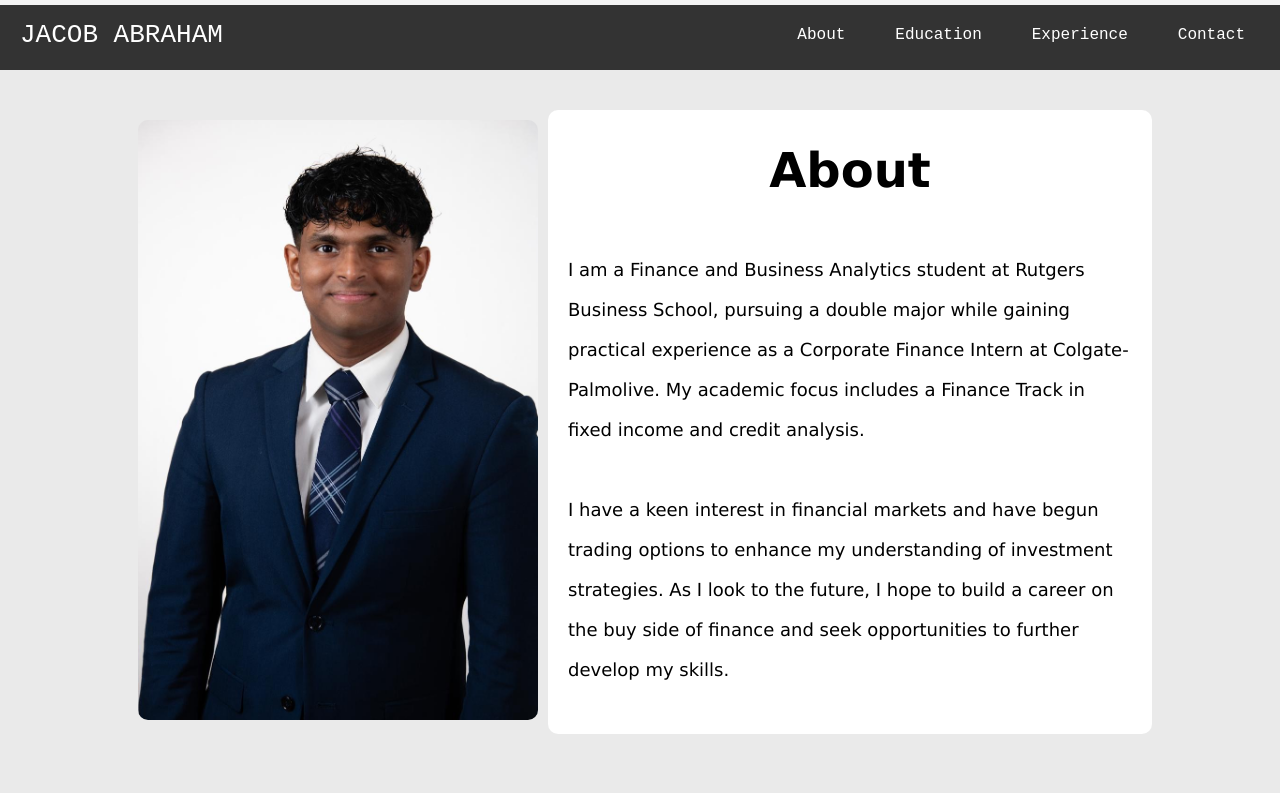
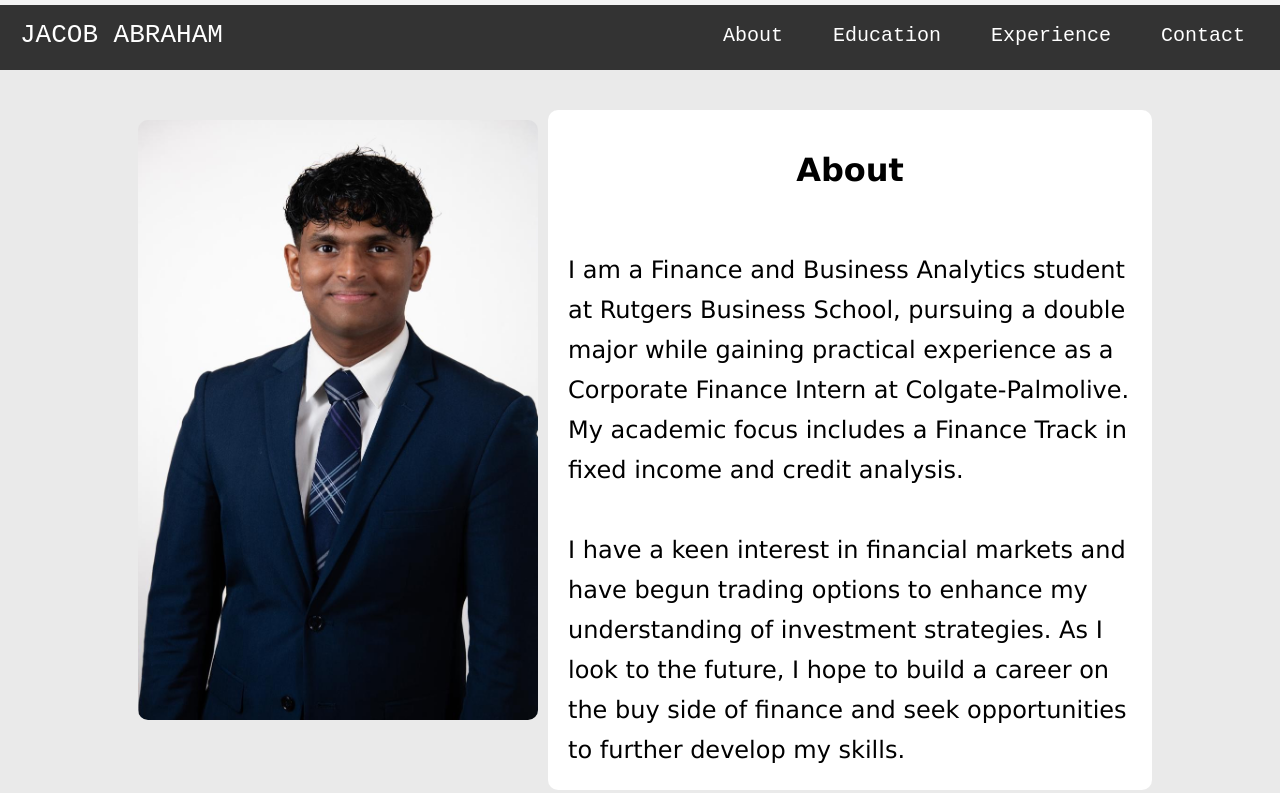
Before and after one commit to JacobAbraham66/JacobAbraham66.github.io, a plain HTML site: page index.html in a window 1280 px wide. Shown: the top 793 px of the page. Drawn offline with Linux system fonts and the light colour scheme; a script that the page names is missing.

Commit message:
Add files via upload

```diff
--- a/Personal Website Style.css
+++ b/Personal Website Style.css
@@ -30,7 +30,7 @@ body {
     margin: 0;
     display: flex;
     font-family: monospace;
-    font-size: large;
+    font-size: x-large;
 }
 
 .navbar-links li {
@@ -74,12 +74,12 @@ body {
     background-color: #fff;
     font-family: Verdana, Geneva, Tahoma, sans-serif;
     line-height: 40px;
-    font-size: large;
+    font-size: x-large;
 }
 
 .text-box h1 {
     text-align: center;
-    font-size: xxx-large;
+    font-size: xx-large;
     margin: 20px;
 }
 
```
